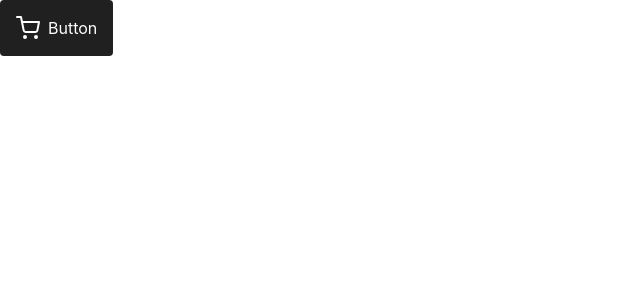
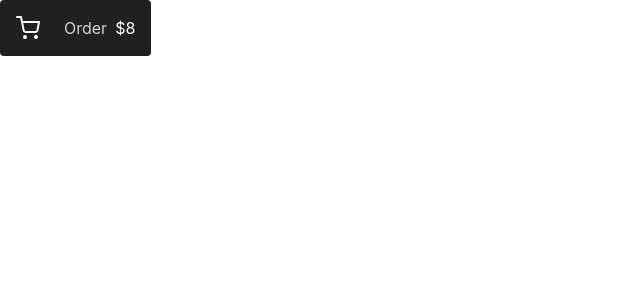
Before and after one commit to brunohgrau/mealup-v2, a React (Create React App) app: page / in a window 1280 px wide. Shown: the top 300 px of the page, without its empty margins (0-640 px from the left). Built offline with nearby package versions, Linux system fonts and the light colour scheme.

Commit message:
ButtonIcontext

```diff
--- a/src/App.tsx
+++ b/src/App.tsx
@@ -1,11 +1,11 @@
 import React from "react";
 import { Outlet } from "react-router-dom";
-import ButtonIcon from "./components/Button/ButtonIcon";
+import ButtonIconText from "./components/Button/ButtonIconText";
 
 function App() {
   return (
     <>
-      <ButtonIcon />
+      <ButtonIconText />
       <Outlet />
     </>
   );
--- /dev/null
+++ b/src/components/Button/ButtonIconText.tsx
@@ -0,0 +1,21 @@
+import React from "react";
+import { FiShoppingCart } from "react-icons/fi";
+import { IconContext } from "react-icons";
+
+type ButtonIconTextProps = {};
+
+const ButtonIconText = (props: ButtonIconTextProps) => {
+  return (
+    <button className="inline-flex z-10 items-center justify-center py-4 px-4 bg-grey-dark6 text-white outline-none rounded hover:cursor-pointer hover:bg-grey-dark5 focus:shadow disabled:opacity-40">
+      <IconContext.Provider value={{ color: "white", className: "mr-2" }}>
+        <div>
+          <FiShoppingCart size="1.5rem" />
+        </div>
+      </IconContext.Provider>
+      <div className="text-grey-light3 ml-4 mr-2"> Order</div>
+      <span>$8</span>
+    </button>
+  );
+};
+
+export default ButtonIconText;
```
